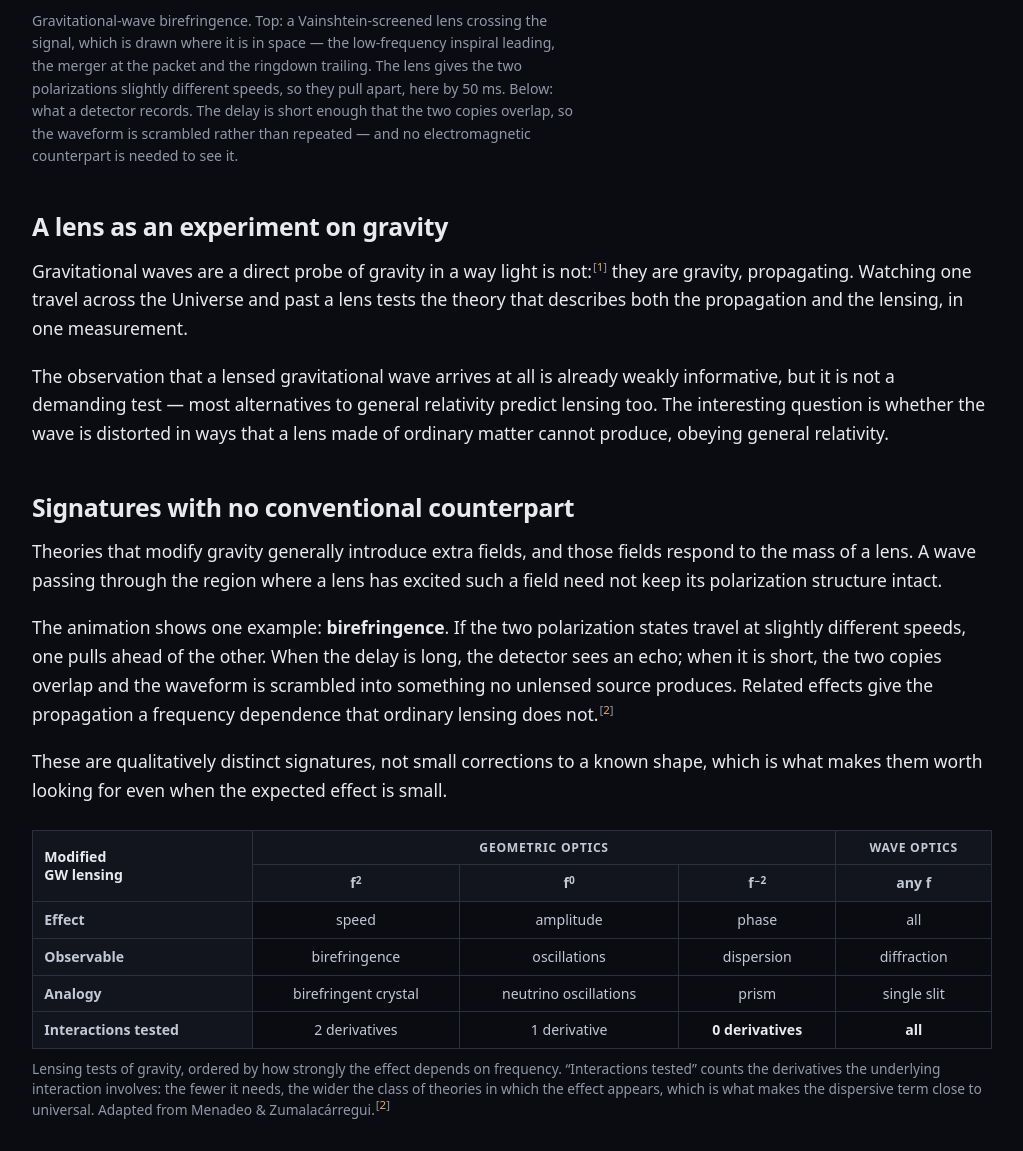
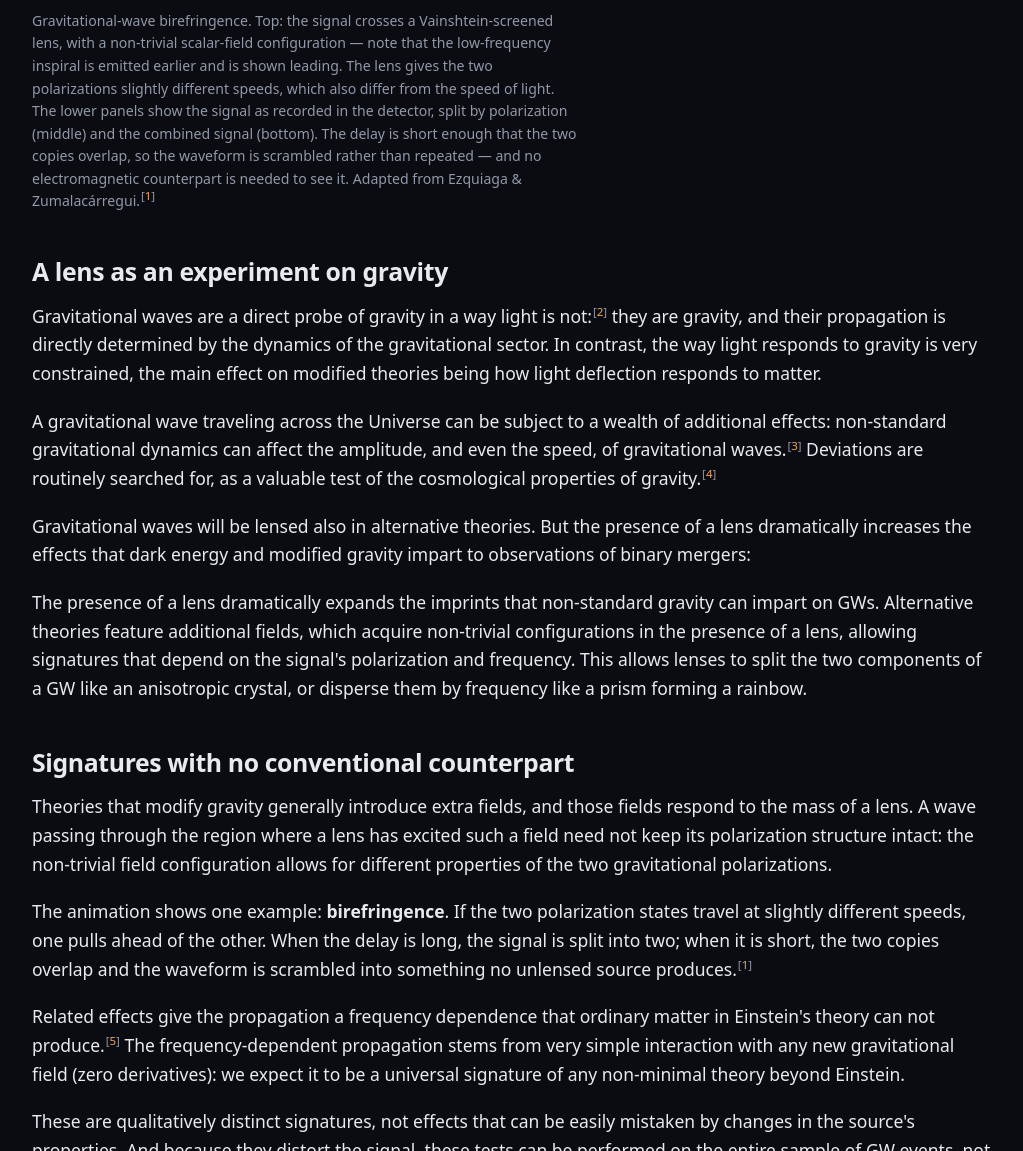
Before and after one commit to glow-astro/website, a Jekyll site: the page built from testing-gravity.html, in a window 1280 px wide and 1400 px high, scrolled down 754 px. Shown: the part 249-1400 px from the top of the window, without its empty margins (128-1151 px from the left). Built offline with Jekyll 4.4.1, drawn with Linux system fonts in a browser that asks for light colours; some of the changed text lies outside the part shown.

Commit message:
Testing gravity: the owner's rewrite, and the .odt pile goes
Applies the tracked changes from glow-site-text_2026-08-29_MZ_edits.odt
to testing-gravity.html. Thirteen paragraphs: a new lede, a rewritten
figure caption, the "lens as an experiment" section expanded from two
paragraphs to four, the birefringence paragraph split in two, and the
dark-energy section reargued around what GW propagation tests can do
that supernovae and the CMB cannot. Applied as written per conventions
§8 -- typos only, and they are listed in the review note beside the
text so the owner can see exactly what was touched.

Three inspirehep links in the new text become citations, so the page
cites six works where it cited three: Ezquiaga & Zumalacarregui 2020
(back in the pool, a day after it came out), the 2018 multi-messenger
dark-energy review, and GWTC-5.0 tests of GR. The 2020 paper is cited
first by the figure caption, which is why everything else shifts down
one. hi-class is a plain link, not a citation -- it is a code, not a
claim.

The figure caption gains `cite` in topics.yml rather than being
overridden in the page: one source covers the whole figure, so the
marker belongs at the end where the include already puts it.

And the fifteen review documents come out of the tree and into
.gitignore, at the owner's request. Nothing is lost: every round stays
in history, and the edits in the last one are what this commit applies.
The one file LibreOffice still has open is left alone.

Co-Authored-By: Claude Opus 5 <noreply@anthropic.com>
Claude-Session: https://claude.ai/code/session_01L7GT62S61eYxRuSFTmWGfu

```diff
--- a/_data/topics.yml
+++ b/_data/topics.yml
@@ -255,9 +255,9 @@
     Distortions on propagating waves that can't be produced in Einstein's
     theory.
   blurb: >-
-    A lensed gravitational wave is a controlled experiment in how gravity
-    propagates. Theories that modify it predict distortions no lens made of
-    ordinary matter can produce.
+    A lensed gravitational wave is an experiment in how gravity propagates on a
+    non-trivial space-time. Theories beyond Einstein predict distortions that no
+    lens made of ordinary matter can produce.
   wps: ["WP3-B"]
   papers: []
   media:
@@ -268,12 +268,20 @@
       as a snapshot in space; below, the two polarizations drift apart in time,
       and the detector would record a waveform scrambled relative to the
       prediction of general relativity.
+    # `cite` puts the marker at the very end of the caption, which is where the
+    # owner's "Adapted from" credit wants it -- one source covers the whole
+    # figure, so the caption can stay here rather than being overridden in the
+    # page.
+    cite: ezquiaga-birefringence
     caption: >-
-      Gravitational-wave birefringence. Top: a Vainshtein-screened lens crossing
-      the signal, which is drawn where it is in space — the low-frequency
-      inspiral leading, the merger at the packet and the ringdown trailing. The
-      lens gives the two polarizations slightly different speeds, so they pull
-      apart, here by 50 ms. Below: what a detector records. The delay is short
-      enough that the two copies overlap, so the waveform is scrambled rather
-      than repeated — and no electromagnetic counterpart is needed to see it.
+      Gravitational-wave birefringence. Top: the signal crosses a
+      Vainshtein-screened lens, with a non-trivial scalar-field configuration —
+      note that the low-frequency inspiral is emitted earlier and is shown
+      leading. The lens gives the two polarizations slightly different speeds,
+      which also differ from the speed of light. The lower panels show the
+      signal as recorded in the detector, split by polarization (middle) and the
+      combined signal (bottom). The delay is short enough that the two copies
+      overlap, so the waveform is scrambled rather than repeated — and no
+      electromagnetic counterpart is needed to see it. Adapted from Ezquiaga &
+      Zumalacárregui.
     source: "gw_birefringence, family birefringence_scramble"
--- a/testing-gravity.html
+++ b/testing-gravity.html
@@ -4,14 +4,17 @@ nav: science
 title: "Testing gravity and dark energy"
 eyebrow: "Science"
 lede: >-
-  A lensed gravitational wave is a controlled experiment in how gravity propagates. Theories that modify it predict distortions no lens made of ordinary matter can produce.
+  A lensed gravitational wave is an experiment in how gravity propagates on a non-trivial space-time. Theories beyond Einstein predict distortions that no lens made of ordinary matter can produce.
 description: >-
   Lensed gravitational waves as a test of how gravity propagates, and what that says about theories of dark energy.
 # Cited on this page, in order of first appearance -- and that order is
 # the numbering. Pulled from _data/references.yml, which several pages
 # share; the numbers here are this page's own.
 refs:
+  - ezquiaga-birefringence
   - gw150914
+  - ezquiaga-multimessenger
+  - lvk-tgr-gwtc5
   - menadeo-propagation
   - ezquiaga-dark-energy
 topic_id: testing-gravity
@@ -26,16 +29,32 @@ topic_id: testing-gravity
   <h2 id="why-heading">A lens as an experiment on gravity</h2>
   <p>
     Gravitational waves are a direct probe of gravity in a way light is
-    not:{% include cite.html key="gw150914" %} they are gravity, propagating. Watching one travel across the Universe and
-    past a lens tests the theory that describes both the propagation and the
-    lensing, in one measurement.
+    not:{% include cite.html key="gw150914" %} they are gravity, and their
+    propagation is directly determined by the dynamics of the gravitational
+    sector. In contrast, the way light responds to gravity is very constrained,
+    the main effect on modified theories being how light deflection responds to
+    matter.
   </p>
   <p>
-    The observation that a lensed gravitational wave arrives at all is already
-    weakly informative, but it is not a demanding test — most alternatives to
-    general relativity predict lensing too. The interesting question is whether
-    the wave is distorted in ways that a lens made of ordinary matter cannot
-    produce, obeying general relativity.
+    A gravitational wave traveling across the Universe can be subject to a
+    wealth of additional effects: non-standard gravitational dynamics can affect
+    the amplitude, and even the speed, of gravitational
+    waves.{% include cite.html key="ezquiaga-multimessenger" %} Deviations are
+    routinely searched for, as a valuable test of the cosmological properties of
+    gravity.{% include cite.html key="lvk-tgr-gwtc5" %}
+  </p>
+  <p>
+    Gravitational waves will be lensed also in alternative theories. But the
+    presence of a lens dramatically increases the effects that dark energy and
+    modified gravity impart to observations of binary mergers:
+  </p>
+  <p>
+    The presence of a lens dramatically expands the imprints that non-standard
+    gravity can impart on GWs. Alternative theories feature additional fields,
+    which acquire non-trivial configurations in the presence of a lens, allowing
+    signatures that depend on the signal's polarization and frequency. This
+    allows lenses to split the two components of a GW like an anisotropic
+    crystal, or disperse them by frequency like a prism forming a rainbow.
   </p>
 </section>
 
@@ -45,21 +64,30 @@ topic_id: testing-gravity
     Theories that modify gravity generally introduce extra fields, and those
     fields respond to the mass of a lens. A wave passing through the region
     where a lens has excited such a field need not keep its polarization
-    structure intact.
+    structure intact: the non-trivial field configuration allows for different
+    properties of the two gravitational polarizations.
   </p>
   <p>
     The animation shows one example: <strong>birefringence</strong>. If the two
     polarization states travel at slightly different speeds, one pulls ahead of
-    the other. When the delay is long, the detector sees an echo; when it is
+    the other. When the delay is long, the signal is split into two; when it is
     short, the two copies overlap and the waveform is scrambled into something
-    no unlensed source produces. Related effects give the propagation a
-    frequency dependence that ordinary lensing does
-    not.{% include cite.html key="menadeo-propagation" %}
+    no unlensed source
+    produces.{% include cite.html key="ezquiaga-birefringence" %}
   </p>
   <p>
-    These are qualitatively distinct signatures, not small corrections to a
-    known shape, which is what makes them worth looking for even when the
-    expected effect is small.
+    Related effects give the propagation a frequency dependence that ordinary
+    matter in Einstein's theory can not
+    produce.{% include cite.html key="menadeo-propagation" %} The
+    frequency-dependent propagation stems from very simple interaction with any
+    new gravitational field (zero derivatives): we expect it to be a universal
+    signature of any non-minimal theory beyond Einstein.
+  </p>
+  <p>
+    These are qualitatively distinct signatures, not effects that can be easily
+    mistaken by changes in the source's properties. And because they distort the
+    signal, these tests can be performed on the entire sample of GW events, not
+    just rare multi-messenger events.
   </p>
 
   <!-- Adapted from the table in Menadeo & Zumalacarregui, which the grant
@@ -141,17 +169,20 @@ topic_id: testing-gravity
   <h2 id="cosmology-heading">Connecting to dark energy</h2>
   <p>
     The same extra fields that would modify how a wave propagates past a lens
-    are the ones invoked to explain the accelerating expansion of the Universe.
-    A constraint on gravitational-wave propagation is therefore a constraint on
-    dark-energy theories,{% include cite.html key="ezquiaga-dark-energy" %} and
-    it applies where cosmological observations are
-    weakest — on the scales of individual lenses rather than of the Universe as
-    a whole.
+    are often invoked to explain the accelerating expansion of the Universe. A
+    decisive advantage of GW propagation tests is their capacity to constrain
+    dark-energy theories,{% include cite.html key="ezquiaga-dark-energy" %}
+    offering routes complementary to supernovae, the cosmic microwave background
+    or galaxy surveys. In contrast, tests of GW emission are often limited to
+    theories that modify gravity in strong fields, the opposite regime than is
+    required to alter cosmological dynamics.
   </p>
   <p>
     The project will release these constraints as likelihoods usable with
-    Einstein–Boltzmann solvers, so that they can be combined with cosmological
-    data rather than quoted beside it.
+    Einstein–Boltzmann solvers, like the
+    <a href="https://hiclass-code.net/" rel="noopener">hi-class code</a>, so
+    that they can be combined with cosmological data rather than quoted beside
+    it.
   </p>
 </section>
 
```
Also changed, not shown: _data/references.yml (+18 -0 lines), 1 other file.
